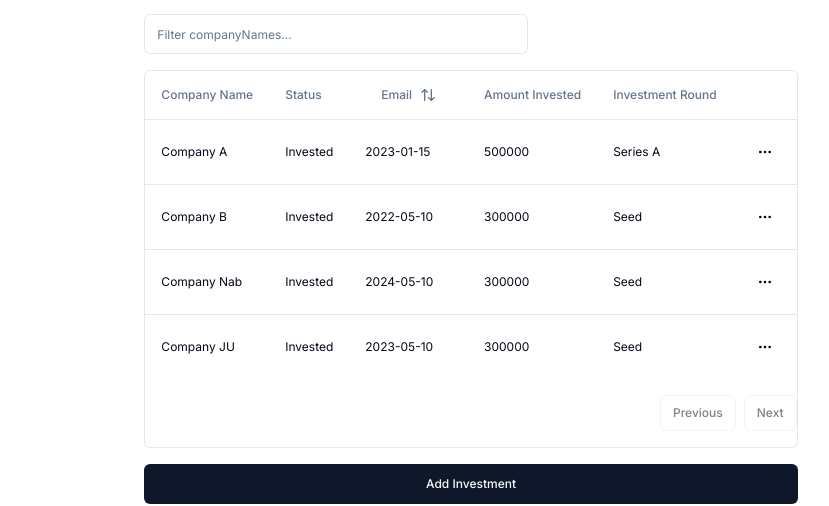
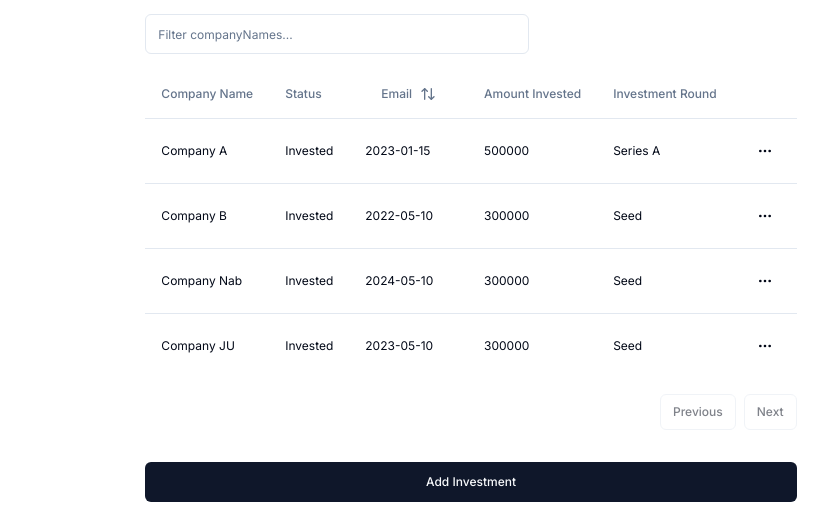
Before and after one commit to ShaikhNabeelShabbir/unbundl-web, a React (Vite) app: page /investor in a window 1280 px wide. Both pictures are taken after a click on the button "Portfolio". Shown: the part 186-692 px from the top of the page, without its empty margins (169-998 px from the left). Built offline with nearby package versions, Linux system fonts and the light colour scheme.

Commit message:
changes updated

```diff
--- a/src/investments/investment-data-table.tsx
+++ b/src/investments/investment-data-table.tsx
@@ -54,7 +54,7 @@ export function InvestmentDataTable<TData, TValue>({
 
   return (
     <>
-      <div className="flex items-center py-4">
+      <div className="flex items-center py-4 w-full">
         <Input
           placeholder="Filter companyNames..."
           value={
@@ -66,8 +66,8 @@ export function InvestmentDataTable<TData, TValue>({
           className="max-w-sm"
         />
       </div>
-      <div className="rounded-md border">
-        <Table>
+      <div className="rounded-md w-full">
+        <Table className="w-full">
           <TableHeader>
             {table.getHeaderGroups().map((headerGroup) => (
               <TableRow key={headerGroup.id}>
```
